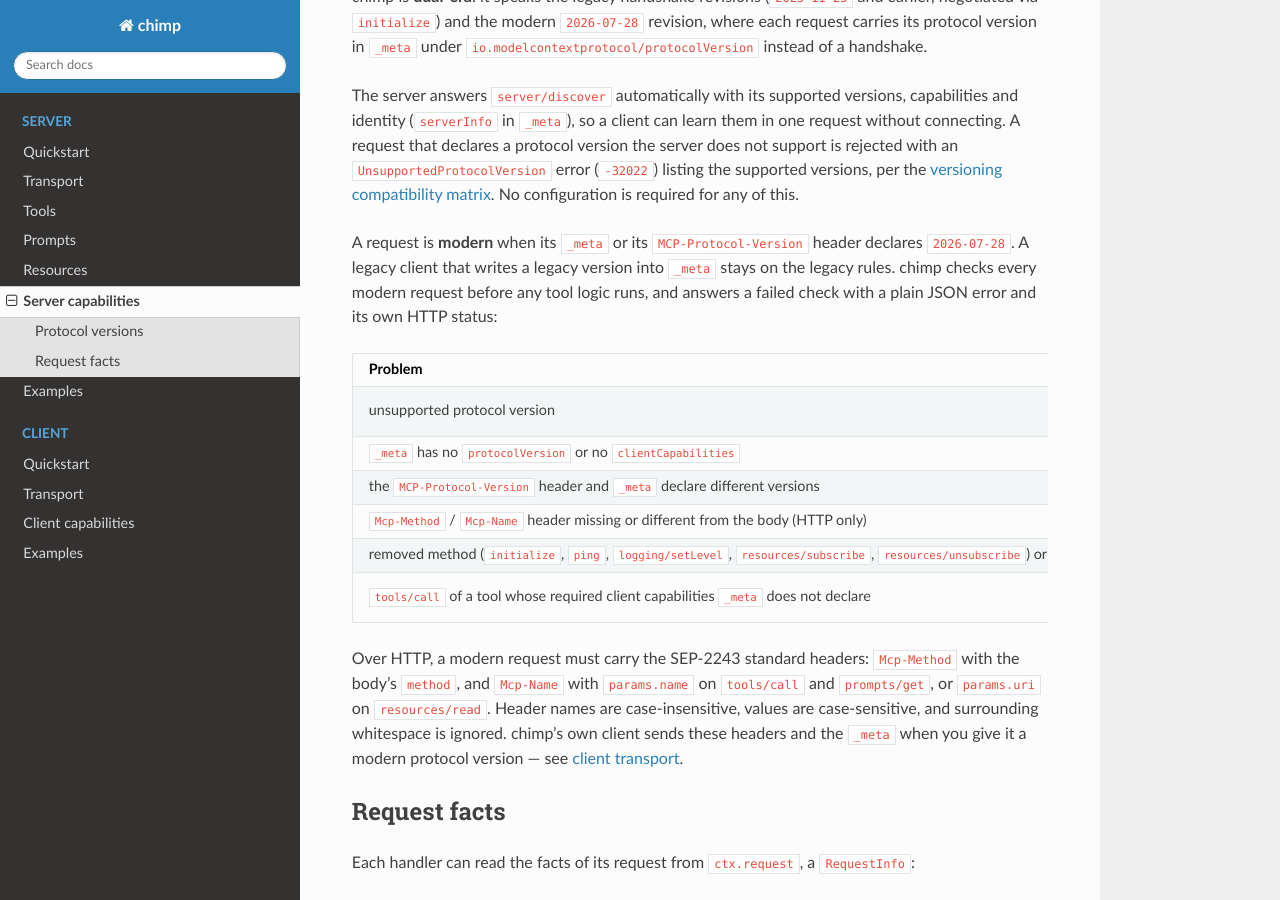
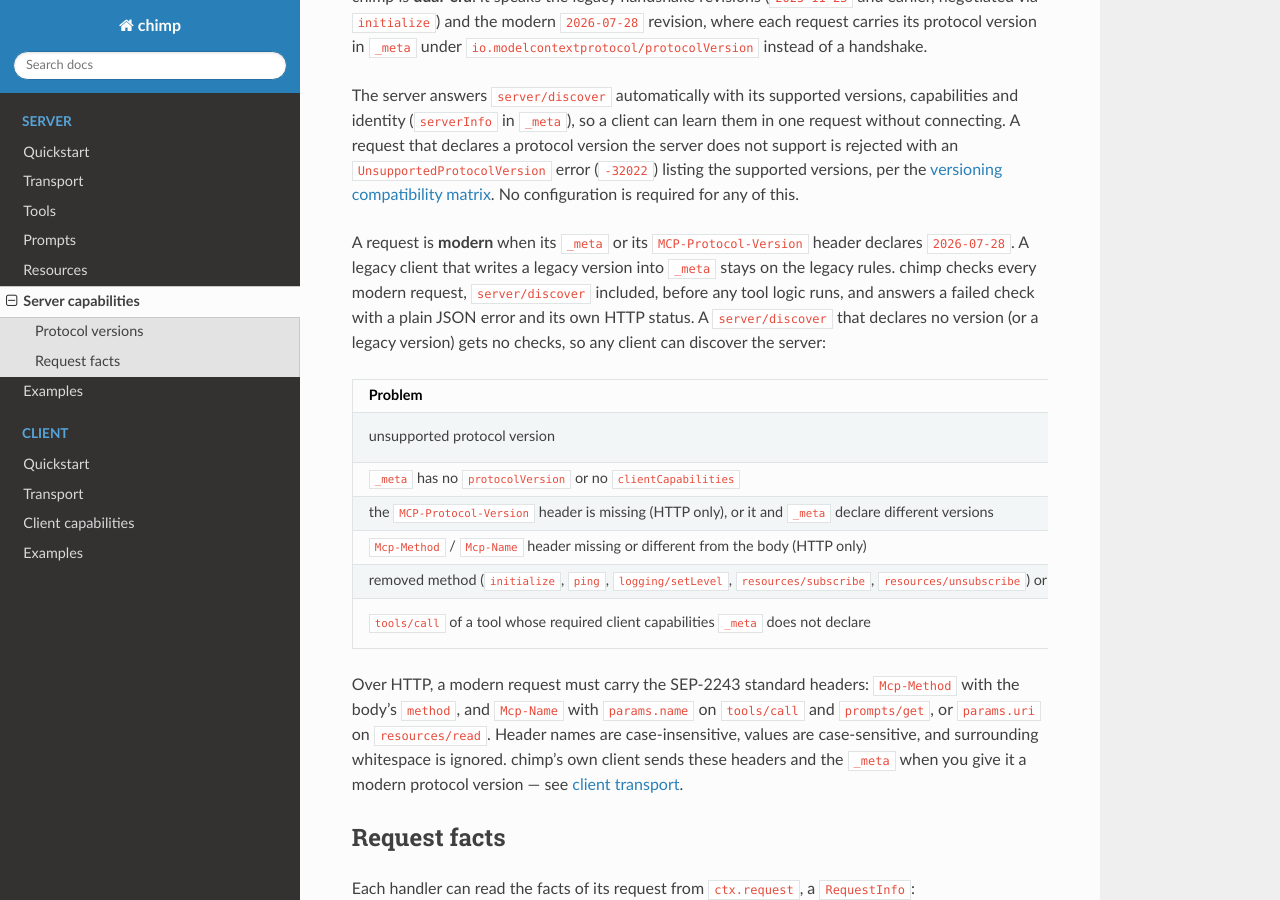
Before and after one commit to softwaremill/chimp, a Sphinx documentation site: the page built from docs/server/capabilities.md, in a window 1280 px wide and 900 px high, scrolled down 1122 px. Built offline with Sphinx 7.4.7 and the Read the Docs theme 3.1.0, drawn with Linux system fonts in a browser that asks for light colours.

Commit message:
feat(T8): validate server/discover like other modern requests
server/discover was the era-agnostic bootstrap and skipped all checks.
A discover that declares a version (in _meta or in the
MCP-Protocol-Version header) is now a modern request and gets the
same checks: -32602 for missing _meta keys, -32022 with the supported
and requested versions for an unsupported version, -32020 for a header
that differs from _meta, and the SEP-2243 Mcp-Method check, all with
HTTP 400. A discover with no version, or a legacy one, is still
answered, so a probing client can discover the server.

Two ordering fixes follow the conformance harness: a header/_meta
version mismatch is now reported (-32020) before an unsupported _meta
version (-32022), and a modern HTTP request without the
MCP-Protocol-Version header fails with -32020.

```diff
--- a/docs/server/capabilities.md
+++ b/docs/server/capabilities.md
@@ -36,13 +36,13 @@ chimp is **dual-era**: it speaks the legacy handshake revisions (`2025-11-25` an
 
 The server answers `server/discover` automatically with its supported versions, capabilities and identity (`serverInfo` in `_meta`), so a client can learn them in one request without connecting. A request that declares a protocol version the server does not support is rejected with an `UnsupportedProtocolVersion` error (`-32022`) listing the supported versions, per the [versioning compatibility matrix](https://modelcontextprotocol.io/specification/2026-07-28/basic/versioning#compatibility-matrix). No configuration is required for any of this.
 
-A request is **modern** when its `_meta` or its `MCP-Protocol-Version` header declares `2026-07-28`. A legacy client that writes a legacy version into `_meta` stays on the legacy rules. chimp checks every modern request before any tool logic runs, and answers a failed check with a plain JSON error and its own HTTP status:
+A request is **modern** when its `_meta` or its `MCP-Protocol-Version` header declares `2026-07-28`. A legacy client that writes a legacy version into `_meta` stays on the legacy rules. chimp checks every modern request, `server/discover` included, before any tool logic runs, and answers a failed check with a plain JSON error and its own HTTP status. A `server/discover` that declares no version (or a legacy version) gets no checks, so any client can discover the server:
 
 | Problem | JSON-RPC error | HTTP status |
 |---|---|---|
 | unsupported protocol version | `-32022` UnsupportedProtocolVersion | `400` |
 | `_meta` has no `protocolVersion` or no `clientCapabilities` | `-32602` InvalidParams | `400` |
-| the `MCP-Protocol-Version` header and `_meta` declare different versions | `-32020` HeaderMismatch | `400` |
+| the `MCP-Protocol-Version` header is missing (HTTP only), or it and `_meta` declare different versions | `-32020` HeaderMismatch | `400` |
 | `Mcp-Method` / `Mcp-Name` header missing or different from the body (HTTP only) | `-32020` HeaderMismatch | `400` |
 | removed method (`initialize`, `ping`, `logging/setLevel`, `resources/subscribe`, `resources/unsubscribe`) or unknown method | `-32601` MethodNotFound | `404` |
 | `tools/call` of a tool whose required client capabilities `_meta` does not declare | `-32021` MissingRequiredClientCapability | `400` |
```
Also changed, not shown: 2 other files.
